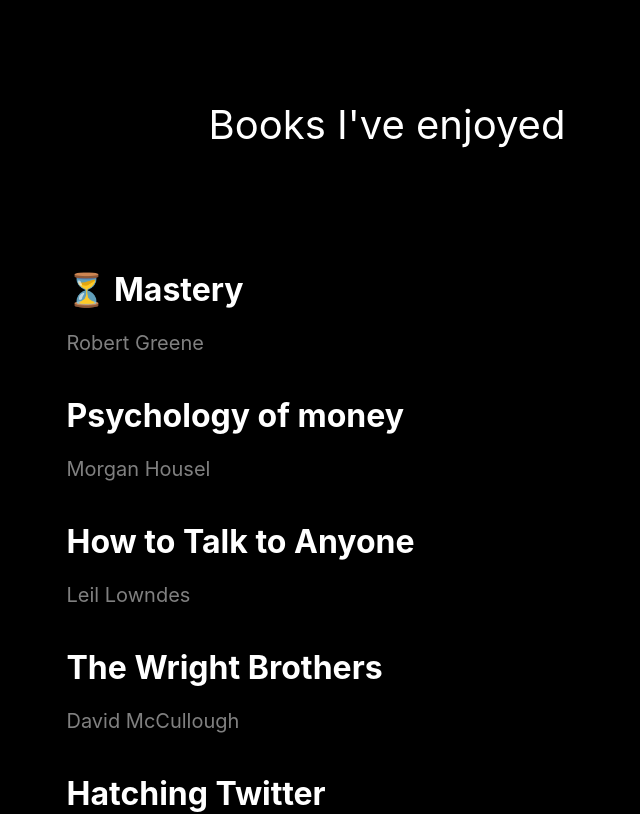
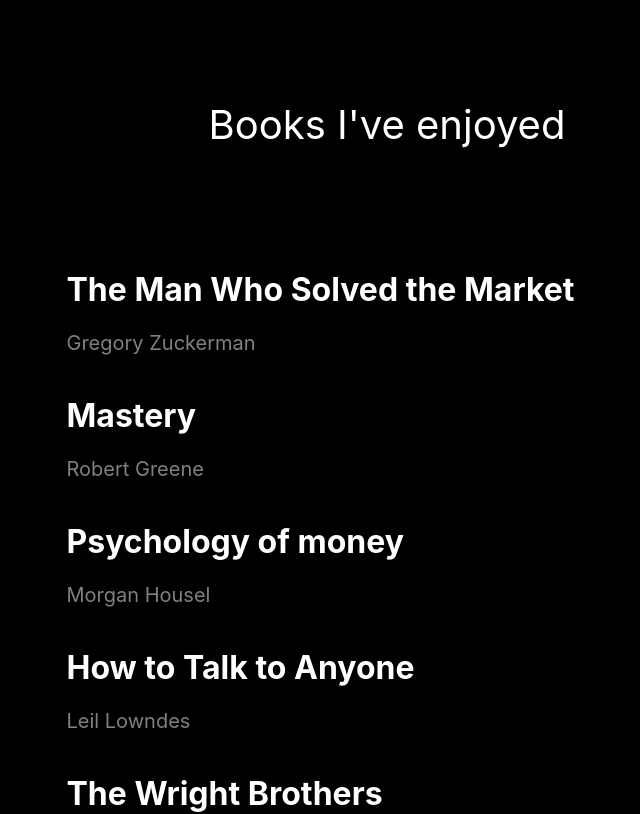
Before and after one commit to Taavi1p/portfolio, a React (Create React App) app: page /Books in a window 1280 px wide. Shown: the top 814 px of the page, without its empty margins (253-893 px from the left). Built offline with nearby package versions, Linux system fonts and the light colour scheme.

Commit message:
visual changes

```diff
--- a/src/components/Books.js
+++ b/src/components/Books.js
@@ -11,7 +11,11 @@
       <div className='books-content'>
       <div className='header'>Books I've enjoyed</div>
       <BooksElement
-       title="⏳ Mastery"
+       title="The Man Who Solved the Market"
+       author="Gregory Zuckerman"
+      />
+      <BooksElement
+       title="Mastery"
        author="Robert Greene"
       />
       <BooksElement
--- a/src/components/Investing.js
+++ b/src/components/Investing.js
@@ -10,7 +10,6 @@
     <div className="investing-page">
       <div className='investing-content'>
         <div className='header'>Positions I hold</div>
-        <InvestingElement stock="Vanguard S&P 500 (dist)"/>
         <InvestingElement stock="Global X Uranium UCITS ETF USD"/>
         <InvestingElement stock="Global X Solar UCITS ETF USD"/>
 
--- a/src/components/Physics.js
+++ b/src/components/Physics.js
@@ -180,8 +180,8 @@
                 <PhysicsCourse
                 header="Matemaailise füüsika võrrandid"
                 content={<><p>Mõtetult spetsiifilised teemad, mida saab ainult slaididelt õppida, mis ei ole heal tasemel. Kursus peaks olema rahvusvahelise õpiku põhjal.</p>
-                <PdfLink url={PDF65} text="Kontrolltöö_3" />
-                <PdfLink url={PDF66} text="Kontrolltöö_4" />
+                <PdfLink url={PDF65} text="Kodutöö_3" />
+                <PdfLink url={PDF66} text="Kodutöö_4" />
                 <PdfLink url={PDF67} text="eksam" />
                 </>
                 } />
--- a/src/styles/Home.css
+++ b/src/styles/Home.css
@@ -67,7 +67,7 @@
     padding: 10px 20px; /* Larger clickable area */
     text-decoration: none; /* Removes underline */
     color: rgb(17, 17, 17); /* Set your preferred text color */
-    background-color: rgb(14, 14, 14); /* Default background */
+    background-color: rgb(31, 31, 31); /* Default background */
     border-radius: 10px;
 
   position: relative;
--- a/src/styles/investing.css
+++ b/src/styles/investing.css
@@ -1,9 +1,10 @@
 .investing-page {
   padding-top: 100px;
   background-color: black;
-  min-height: 100vh;
+  height: 100vh;
   align-items: center;
     justify-content: center;
+    box-sizing: border-box;
   }
 
   .investing-content {
```
